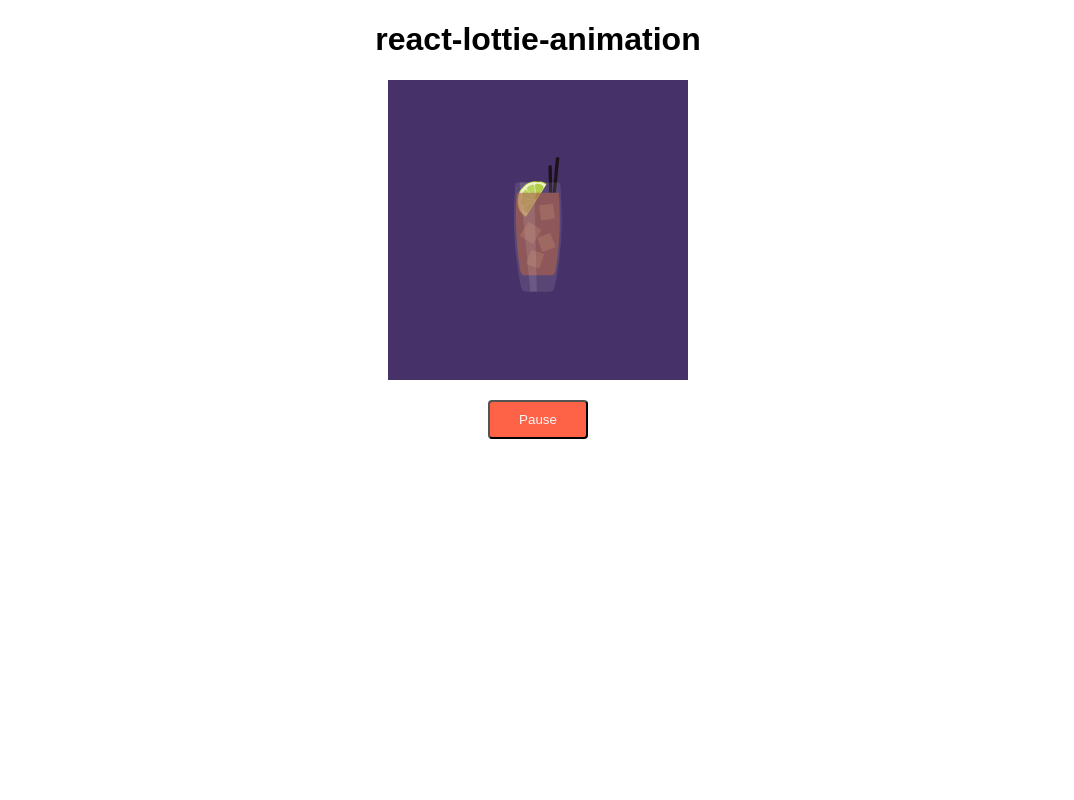
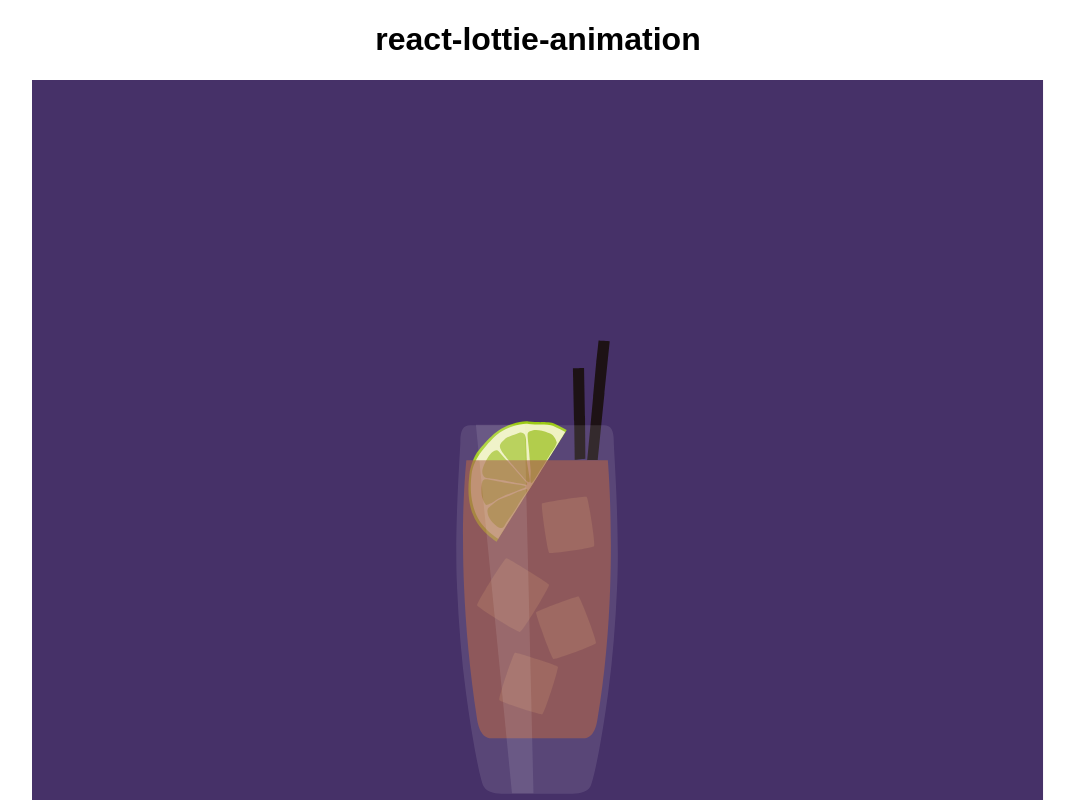
Before and after one commit to SimoNonnis/react-lottie-animation, a React (Create React App) app: page / in a window 1280 px wide. Shown: the top 800 px of the page, without its empty margins (102-1176 px from the left). Built offline with nearby package versions, Linux system fonts and the light colour scheme.

Commit message:
Use option eventListeners

```diff
--- a/src/components/Drink.jsx
+++ b/src/components/Drink.jsx
@@ -4,7 +4,7 @@ import Lottie from 'react-lottie';
 import animationDrink from '../animations/animationDrink.json';
 
 const options = {
-  loop: true,
+  loop: false,
   autoplay: true,
   animationData: animationDrink,
   rendererSettings: {
@@ -16,10 +16,22 @@ const Drink = () => {
   const [paused, setPaused] = useState(false);
 
   const handlePause = () => setPaused(!paused);
-
+  const handleAnimationComplete = () => console.log('the animation completed:');
   return (
     <div>
-      <Lottie options={options} height={300} width={300} isPaused={paused} />
+      <Lottie
+        options={options}
+        height="80%"
+        width="80%"
+        isPaused={paused}
+        eventListeners={[
+          {
+            eventName: 'complete',
+            callback: handleAnimationComplete
+          }
+        ]}
+      />
+
       <button className="button" onClick={handlePause}>
         {paused ? 'Play' : 'Pause'}
       </button>
```
